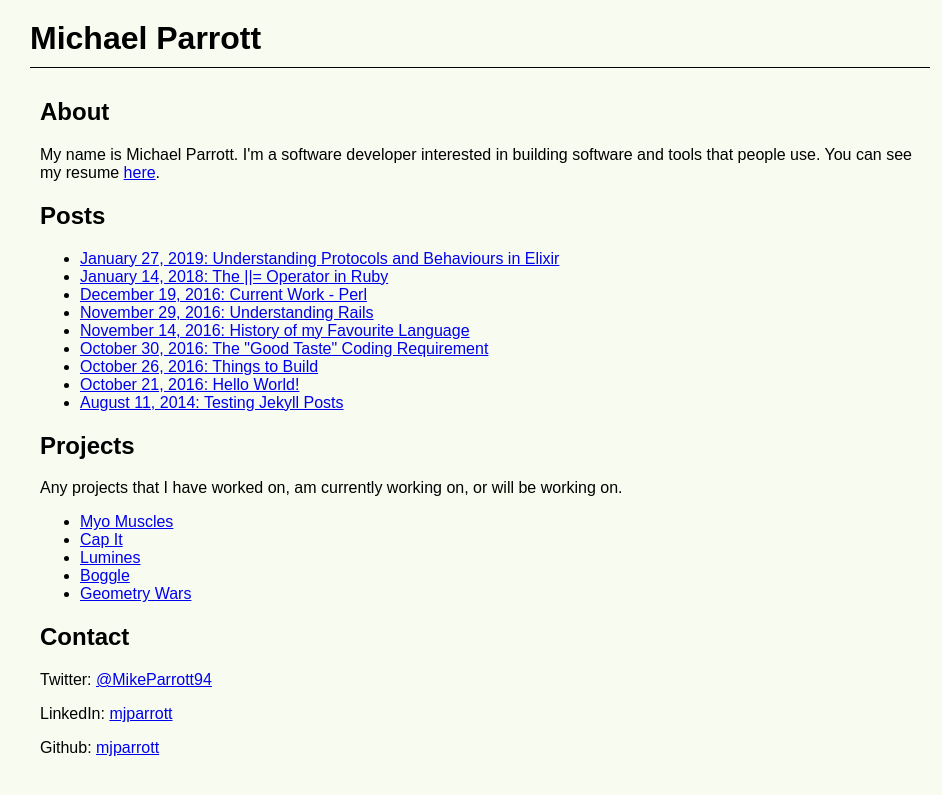
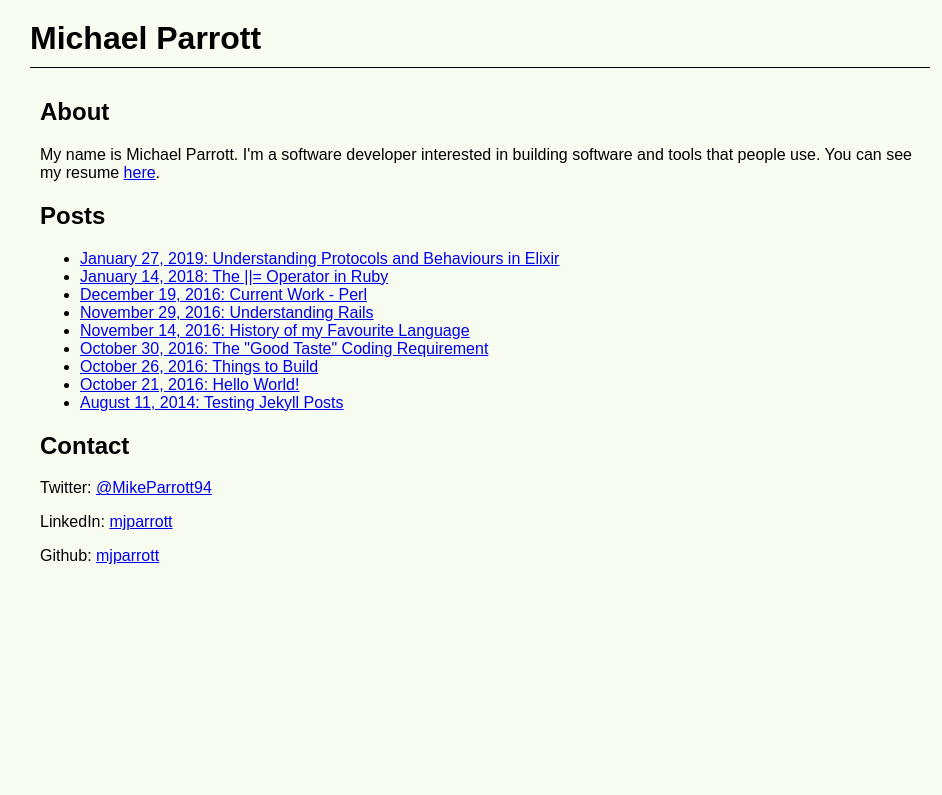
Before and after one commit to mjparrott/mjparrott.github.io, a Jekyll site: the page built from index.html, in a window 1280 px wide. Shown: the top 795 px of the page, without its empty margins (160-1102 px from the left). Built offline with Jekyll 4.4.1, drawn with Linux system fonts in a browser that asks for light colours.

Commit message:
Remove projects section

```diff
--- a/index.html
+++ b/index.html
@@ -22,20 +22,6 @@
 </section>
 
 <section>
-  <h2>Projects</h2>
-
-  <p>Any projects that I have worked on, am currently working on, or will be working on.</p>
-
-  <ul>
-    <li><a href="/projects/myomuscles">Myo Muscles</a></li>
-    <li><a href="/projects/capit">Cap It</a></li>
-    <li><a href="/projects/lumines">Lumines</a></li>
-    <li><a href="/projects/boggle">Boggle</a></li>
-    <li><a href="/projects/geometrywars">Geometry Wars</a></li>
-  </ul>
-</section>
-
-<section>
   <h2>Contact</h2>
 
   <p>Twitter: <a href="https://twitter.com/MikeParrott94">@MikeParrott94</a></p>
```
Also changed, not shown: _layouts/project.html (deleted, +0 -16 lines), projects/boggle/index.html (deleted, +0 -7 lines), projects/capit/index.html (deleted, +0 -8 lines), projects/geometrywars/index.html (deleted, +0 -7 lines), projects/lumines/index.html (deleted, +0 -8 lines), projects/myomuscles/index.html (deleted, +0 -8 lines).
